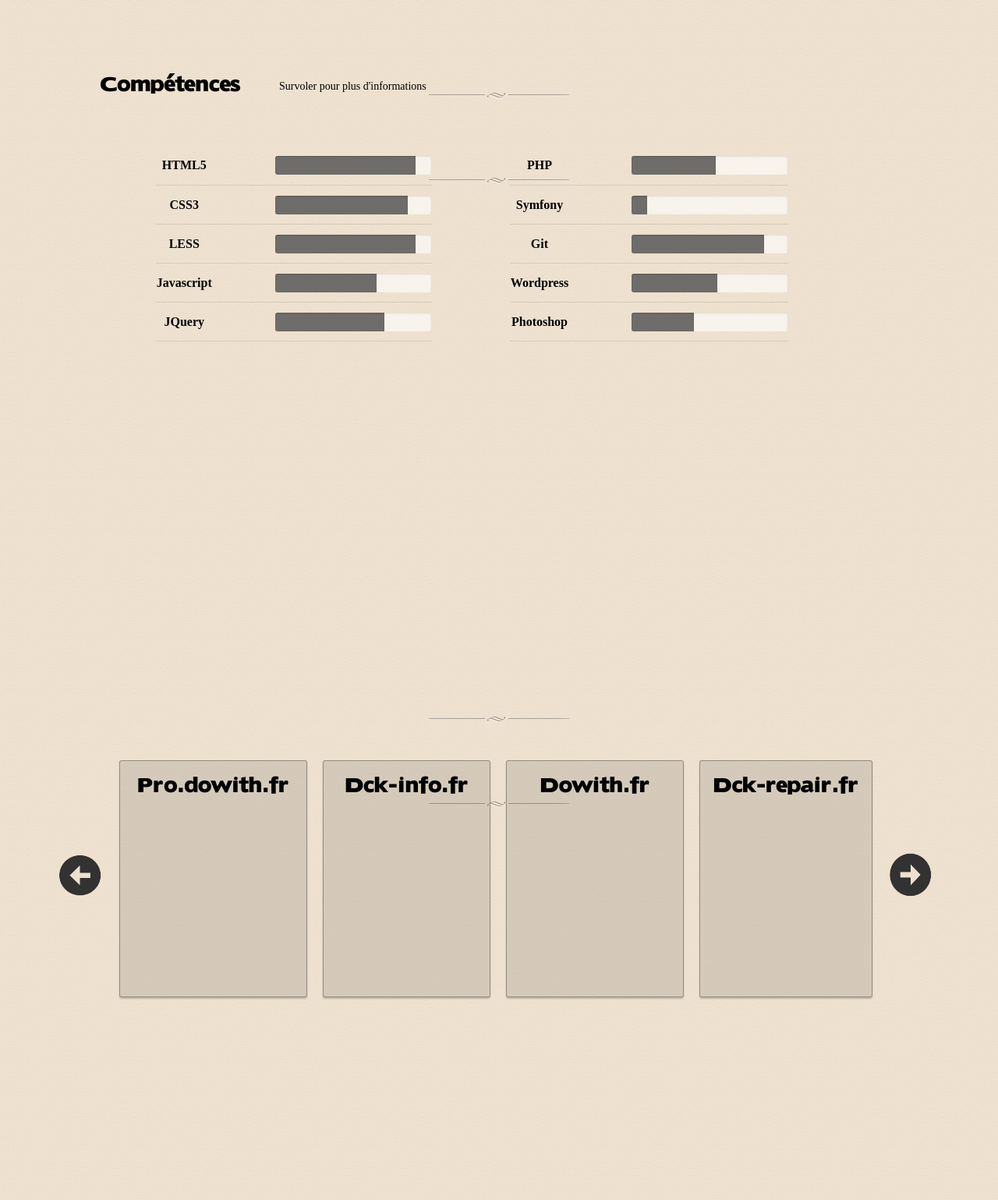
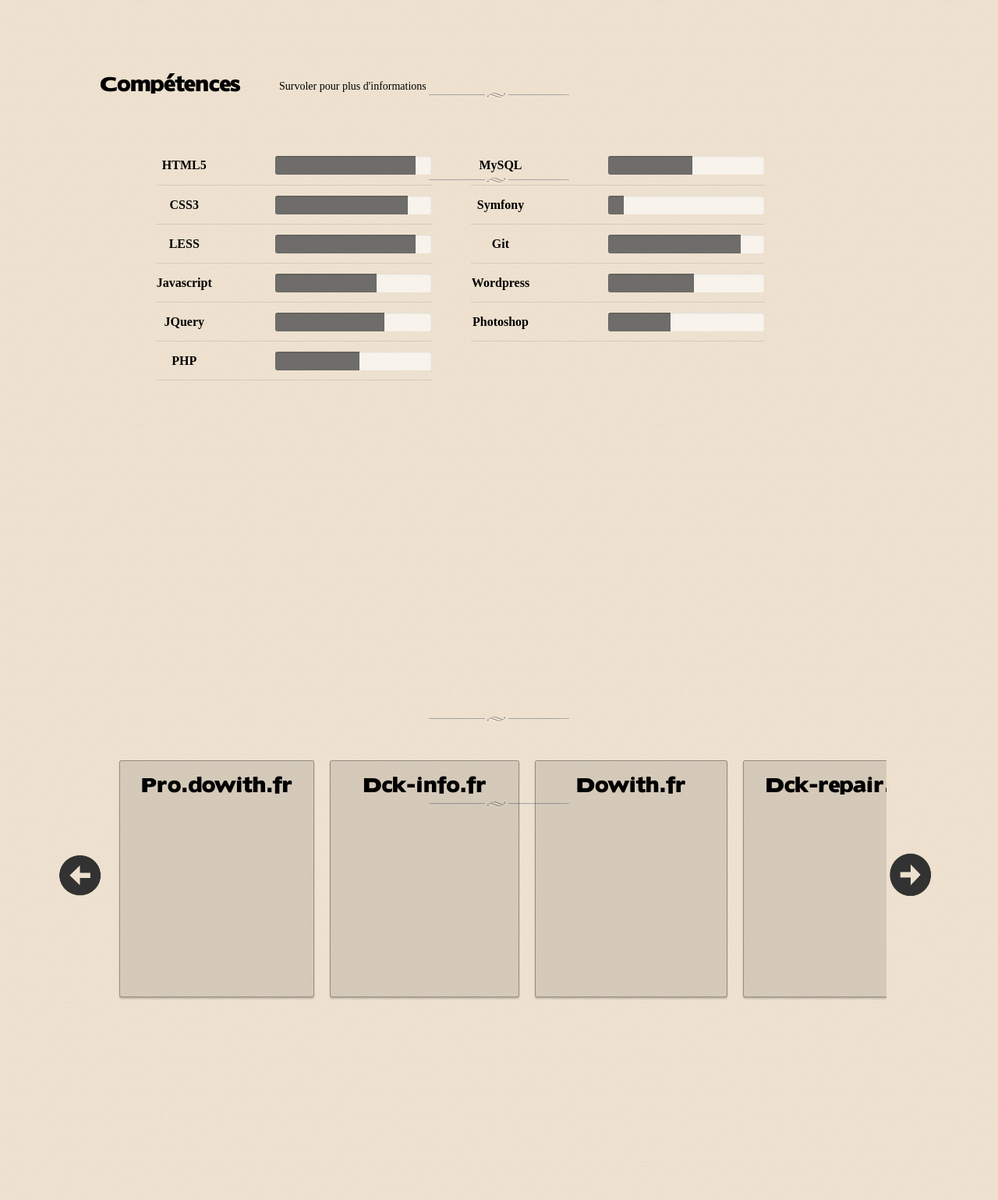
Before and after one commit to DCKT/dckt.github.com, a PHP site: page / in a window 1280 px wide. Shown: the part 1014-2553 px from the top of the page at 78% size. Run offline with PHP 8.4, Linux system fonts and the light colour scheme; lists and menus that the app fills with data are empty.

Commit message:
Modify real content

```diff
--- a/css/style.css
+++ b/css/style.css
@@ -227,24 +241,31 @@ section #contents2 #skill table#left_table {
   float: left;
   margin-left: 7%;
   border-collapse: collapse;
-  margin-right: 100px;
+  margin-right: 50px;
 }
 section #contents2 #skill table#left_table tr {
   border-bottom: 1px solid rgba(0, 0, 0, 0.1);
   height: 50px;
 }
+section #contents2 #skill table#left_table tr:hover {
+  background-color: rgba(0, 0, 0, 0.2);
+}
 section #contents2 #skill table#left_table tr th {
   padding-right: 80px;
 }
 section #contents2 #skill table#right_table {
+  margin-left: 10px;
   border-collapse: collapse;
 }
 section #contents2 #skill table#right_table tr {
   border-bottom: 1px solid rgba(0, 0, 0, 0.1);
   height: 50px;
 }
+section #contents2 #skill table#right_table tr:hover {
+  background-color: rgba(0, 0, 0, 0.2);
+}
 section #contents2 #skill table#right_table tr th {
-  padding-right: 80px;
+  padding-right: 100px;
 }
 section #contents2 #skill .progress {
   width: 200px;
@@ -290,7 +311,7 @@ section #contents3 #real #realisations #hide-tab {
 }
 section #contents3 #real #realisations #hide-tab table {
   position: absolute;
-  width: 1250px;
+  width: 1350px;
   border-spacing: 20px;
   position: absolute;
   left: 0px;
--- a/index.html
+++ b/index.html
@@ -88,10 +88,18 @@
 								</div>
 							</td>
 						</tr>
+						<tr>
+							<th>PHP</th>
+							<td>
+								<div class="progress">
+									<div class="percent" style="width:54%;"></div>
+								</div>
+							</td>
+						</tr>
 					</table>
 					<table id="right_table">
 						<tr>
-							<th>PHP</th>
+							<th>MySQL</th>
 							<td>
 								<div class="progress">
 									<div class="percent" style="width:54%;"></div>
@@ -144,15 +152,17 @@
 					<div id="hide-tab">
 						<table id="table-test">
 							<tr>
-								<td>
+								<td id="pro">
 									<h1>Pro.dowith.fr</h1>
+
 								</td>
-								<td>
+
+								<td id="info">
 									<h1>Dck-info.fr</h1>
 								</td>
-								<td><h1>Dowith.fr</h1></td>
-								<td><h1>Dck-repair.fr</h1></td>
-								<td><h1>Ce portfolio</h1></td>
+								<td id="do"><h1>Dowith.fr</h1></td>
+								<td id="rep"><h1>Dck-repair.fr</h1></td>
+								<td id="this"><h1>Ce portfolio</h1></td>
 							</tr>
 						</table>
 					</div>
```
Also changed, not shown: other parts of css/style.css (+27 -0 lines).
